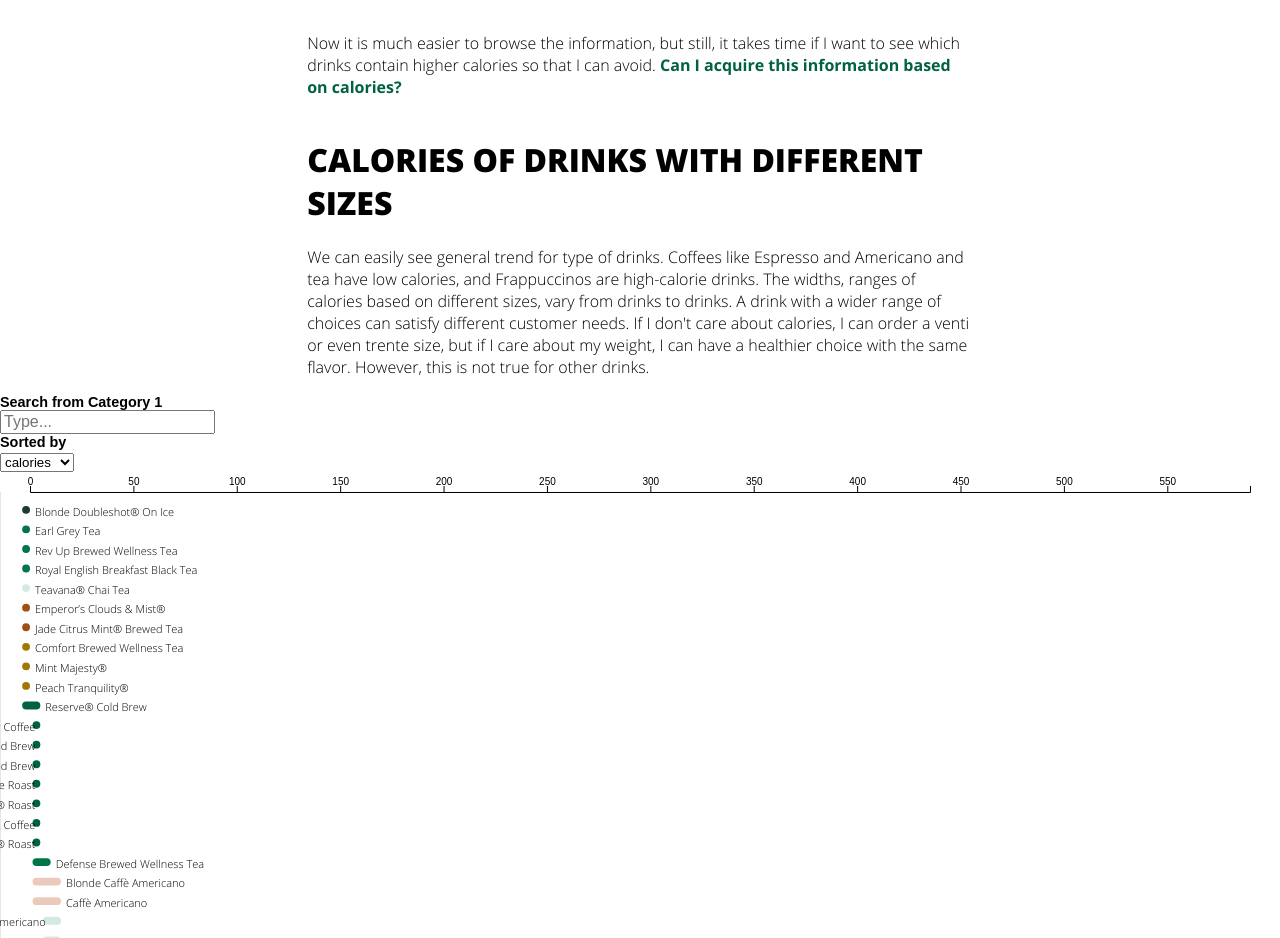
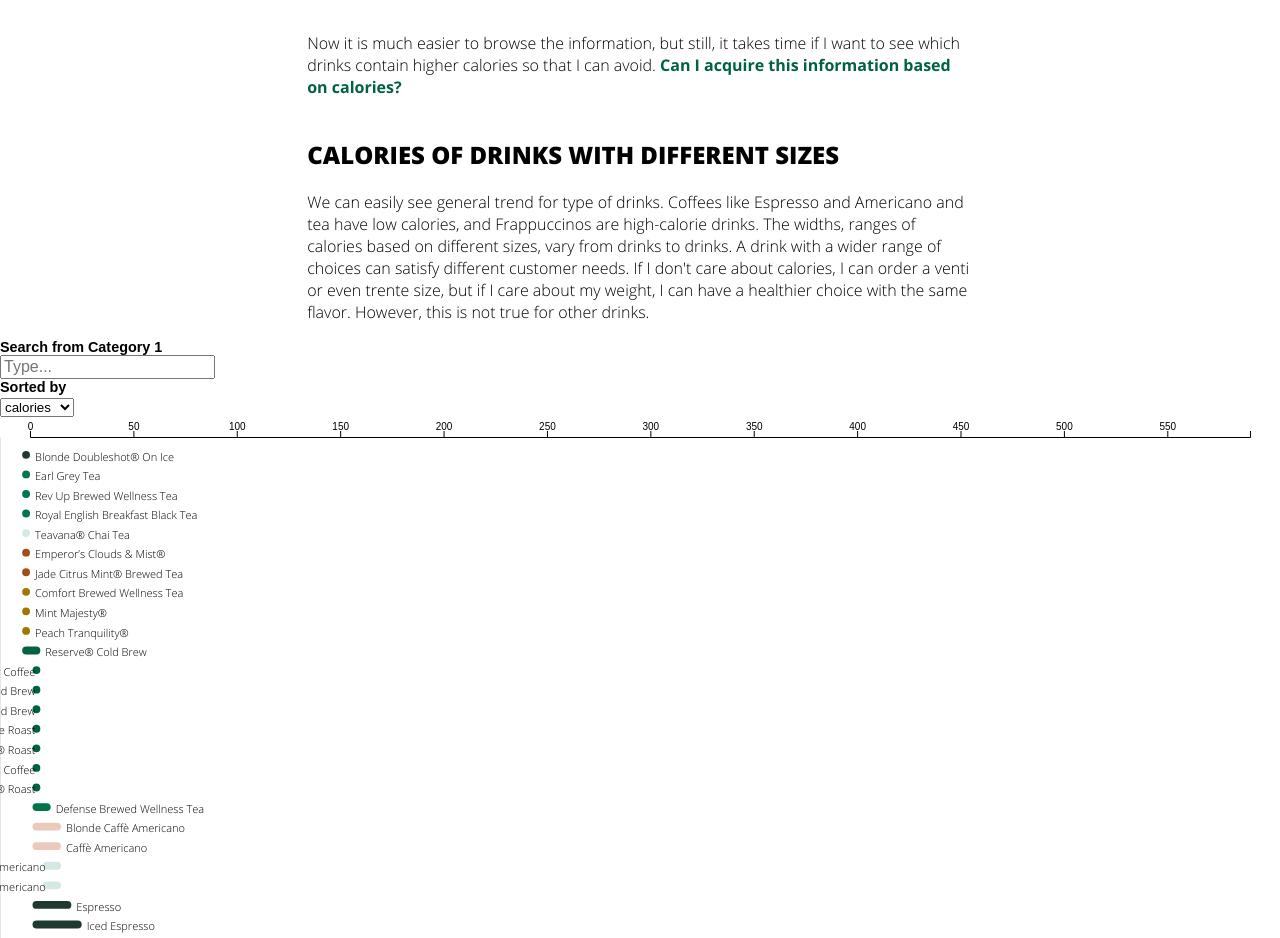
Before and after one commit to sumerinlan/stanford-cs448b-project, a plain HTML site: page index.html in a window 1280 px wide. Shown: the part 3280-4218 px from the top of the page. Drawn offline with nearby package versions, Linux system fonts and the light colour scheme.

Commit message:
file changes

```diff
--- a/index.html
+++ b/index.html
@@ -119,7 +119,7 @@
             Now it is much easier to browse the information, but still, it takes time if I want to see which drinks contain higher calories so that I can avoid. <span class='emphasize'>Can I acquire this information based on calories?</span>
         </p>
 
-        <h1 class='main'>Calories of drinks with different sizes</h1>
+        <h2 class='main'>Calories of drinks with different sizes</h2>
 
         <!-- design rationale -->
 
--- a/js/calories_sort.js
+++ b/js/calories_sort.js
@@ -1,5 +1,5 @@
 // https://observablehq.com/@pridemusvaire/world-history-timeline@822
-import define1 from "./e93997d5089d7165@2227.js";
+import define1 from "./timeline-ref.js";
 
 export default function define(runtime, observer) {
     const main = runtime.module();
```
Also changed, not shown: js/timeline-ref.js (renamed from js/e93997d5089d7165@2227.js).
